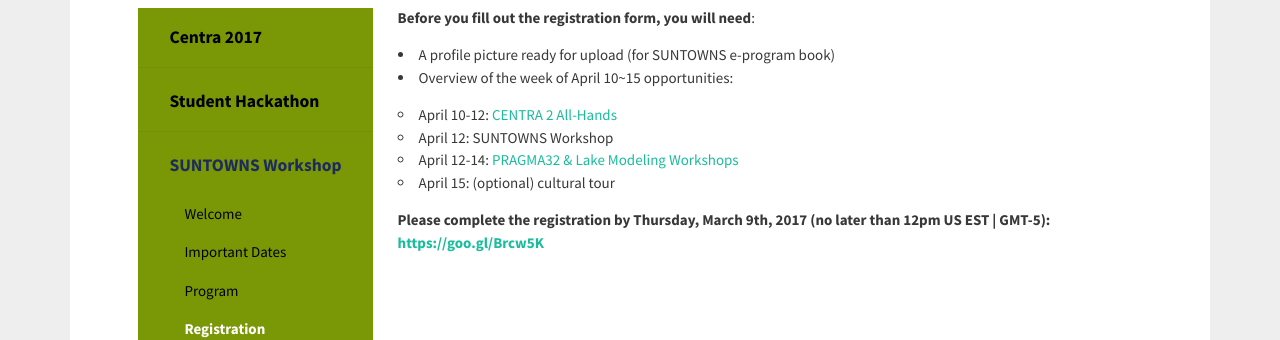
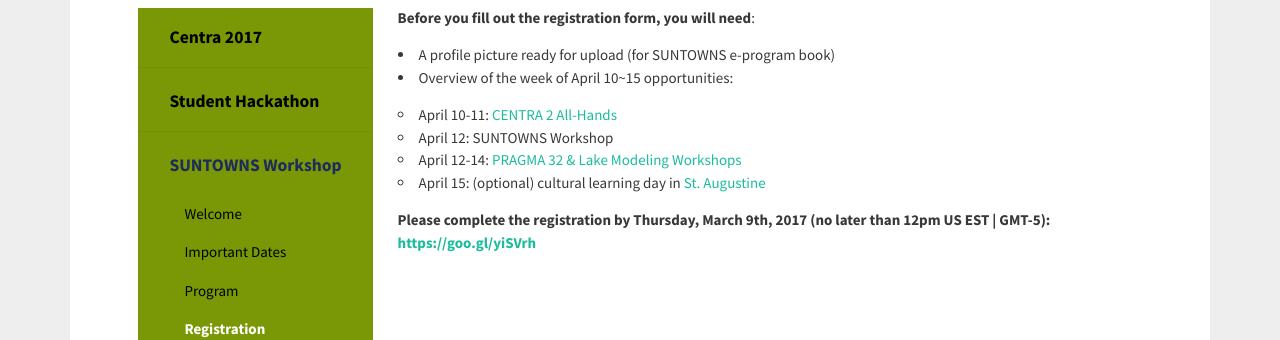
Before and after one commit to hmchou56/centra8, a Jekyll site: the page built from suntowns2017/registration.md, in a window 1280 px wide. Shown: the part 417-757 px from the top of the page. Built offline with Jekyll 4.4.1, drawn with Linux system fonts in a browser that asks for light colours; nearby versions of some CDN libraries.

Commit message:
updated registration link

```diff
--- a/suntowns2017/registration.md
+++ b/suntowns2017/registration.md
@@ -13,10 +13,10 @@
 * A profile picture ready for upload (for SUNTOWNS e-program book)
 * Overview of the week of April 10~15 opportunities:
 <ul type="circle">
-<li>April 10-12: <a href="http://www.globalcentra.org/centra2/program.html" target="_blank">CENTRA 2 All-Hands</a></li>
+<li>April 10-11: <a href="http://www.globalcentra.org/centra2/program.html" target="_blank">CENTRA 2 All-Hands</a></li>
  <li>April 12: SUNTOWNS Workshop</li>
- <li>April 12-14: <a href="http://www.pragma-grid.net/pragma32/" target="_blank">PRAGMA32 & Lake Modeling Workshops</a></li>
- <li>April 15: (optional) cultural tour</li>
+ <li>April 12-14: <a href="http://www.pragma-grid.net/pragma32/" target="_blank">PRAGMA 32 & Lake Modeling Workshops</a></li>
+ <li>April 15: (optional) cultural learning day in <a href="https://en.wikipedia.org/wiki/St._Augustine,_Florida" target="_blank">St. Augustine</a></li>
 </ul>
 
-<strong>Please complete the registration by Thursday, March 9th, 2017 (no later than 12pm US EST | GMT-5)<strong>: <a href="https://goo.gl/Brcw5K" target="_blank">https://goo.gl/Brcw5K</a>
+<strong>Please complete the registration by Thursday, March 9th, 2017 (no later than 12pm US EST | GMT-5)<strong>: <a href="https://goo.gl/yiSVrh" target="_blank">https://goo.gl/yiSVrh</a>
```
